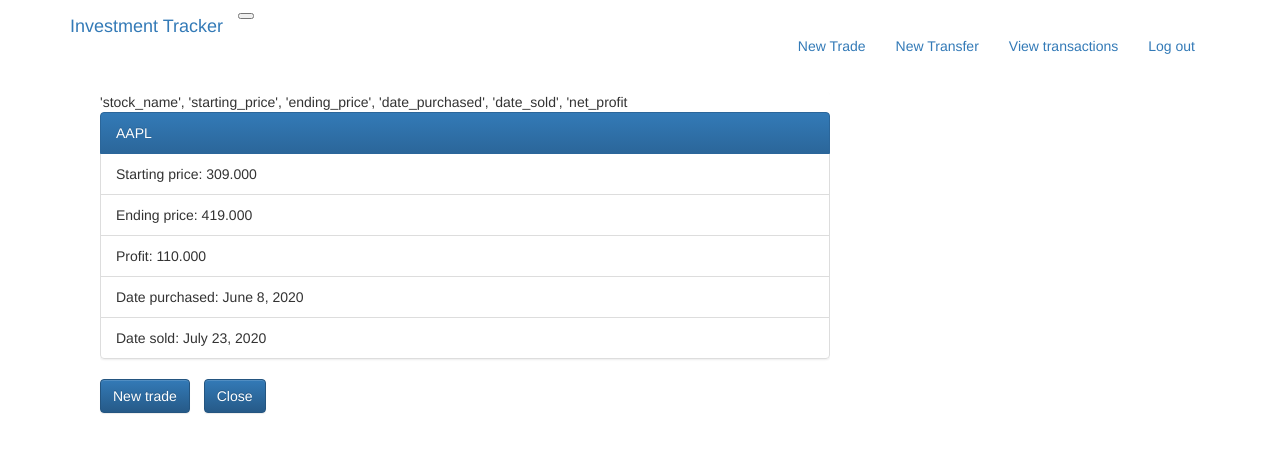
After one commit to balboa9623/Stock-Tracker, a Django app: template stock_investment/TradeDetails/templates/TradeDetails/trade_details.html in a window 1280 px wide. The commit adds this page. Shown: the top 453 px of the page. Run offline with Django 3.2, Linux system fonts and the light colour scheme; the template is opened without the code that fills it: values that come from a table or form of the project are taken from there, others are empty; a user stored in the database is signed in; data comes from the database, SQL or seed files in the repository; both versions use the stored data as it was after the commit; tables that the repository leaves empty hold one stand-in row (values such as "Sample post"); some libraries are stand-ins or nearby versions; some web fonts are replaced.

Commit message:
created HTML template for displaying single trade transaction.

```diff
--- a/stock_investment/TradeDetails/models.py
+++ b/stock_investment/TradeDetails/models.py
@@ -51,9 +51,11 @@ class StockDetail(models.Model):
 
     def save(self, *args, **kwargs):
         # save profit by subtracting ending_price - starting_price
+        self.stock_name = self.stock_name.upper()
         sold = self.num_stocks_sold
         self.net_profit = (self.ending_price - self.starting_price) * sold
-        print(self.net_profit)
+        # print(self.net_profit)
+        # print(self.stock_name)
         super(StockDetail, self).save(*args, **kwargs)
 
     def get_absolute_url(self):
--- /dev/null
+++ b/stock_investment/TradeDetails/templates/TradeDetails/_stockdetails.html
@@ -0,0 +1,28 @@
+<div class="stockdetail media">
+
+    <div class="media-footer">
+        {#  'apptransfer' is an object created by django when the model is created.  #}
+        {#   It takes the model name and converts it to all lower case.   #}
+        {% if user.is_authenticated and stockdetail.user == user %}
+            <div class="list_group">
+                <ul class="list-group">
+                    'stock_name', 'starting_price', 'ending_price', 'date_purchased', 'date_sold', 'net_profit
+                    <li class="list-group-item active">{{ stockdetail.stock_name }}</li>
+                    <li class="list-group-item">Starting price:  {{ stockdetail.starting_price }}</li>
+                    <li class="list-group-item">Ending price:  {{ stockdetail.ending_price }}</li>
+                    <li class="list-group-item">Profit:  {{ stockdetail.net_profit }}</li>
+                    <li class="list-group-item">Date purchased:  {{ stockdetail.date_purchased }}</li>
+                    <li class="list-group-item">Date sold:  {{ stockdetail.date_sold }}</li>
+                </ul>
+            </div>
+
+{#            <script>#}
+{#                document.getElementById("collapse").onclick = function () {#}
+{#                    alert("Hello ")#}
+{#                }#}
+{#            </script>#}
+
+        {% endif %}
+    </div>
+
+</div>
--- /dev/null
+++ b/stock_investment/TradeDetails/templates/TradeDetails/trade_details.html
@@ -0,0 +1,8 @@
+{% extends 'TradeDetails/trade_base.html' %}
+{% block trade-details-content %}
+    <div class="col-md-8">
+        {% include 'TradeDetails/_stockdetails.html' %}
+        <a class="btn btn-primary" href="{% url 'TradeDetail:new' %}">New trade</a>
+        <a class="btn btn-primary" style="margin-left: 10px" href="{% url 'home' %}">Close</a>
+    </div>
+{% endblock %}
--- a/stock_investment/transfers/templates/transfers/_apptransfer.html
+++ b/stock_investment/transfers/templates/transfers/_apptransfer.html
@@ -1,9 +1,4 @@
 <div class="apptransfer media">
-{#    <h5 class="media-heading">#}
-{#        <span class="username">#}
-{#            <a href="{% url 'transfers:user_all' username = apptransfer.user.username %}"></a>#}
-{#        </span>#}
-{#    </h5>#}
 
     <div class="media-footer">
         {#  'apptransfer' is an object created by django when the model is created.  #}
```
Also changed, not shown: stock_investment/TradeDetails/views.py (+9 -2 lines), stock_investment/db.sqlite3.
